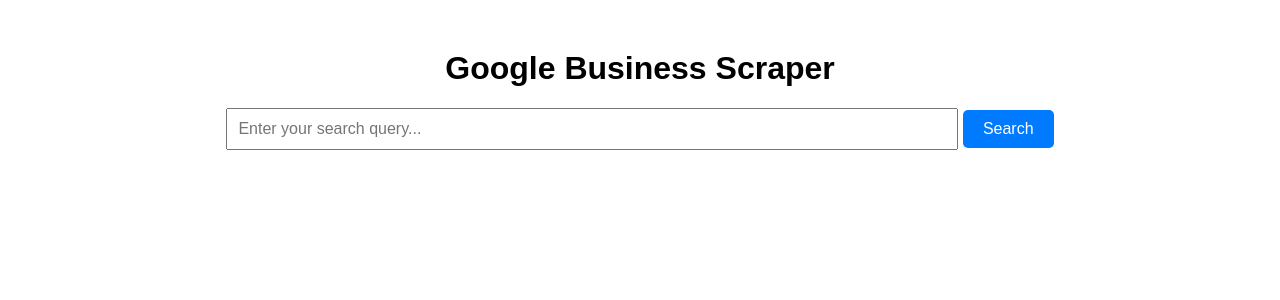
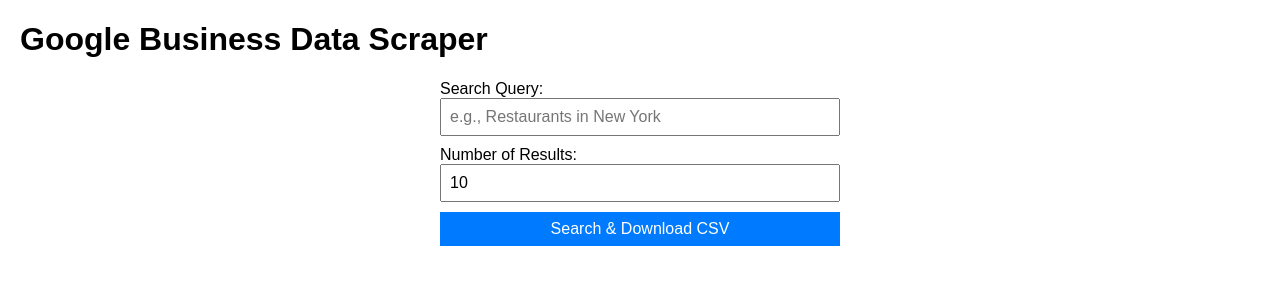
Before and after one commit to yogesh192001/Data-Scraper-Tool, a Flask app: page / in a window 1280 px wide. Shown: the top 300 px of the page. Run offline with Flask 3, Linux system fonts and the light colour scheme.

Commit message:
Update index.html

```diff
--- a/templates/index.html
+++ b/templates/index.html
@@ -3,25 +3,28 @@
 <head>
     <meta charset="UTF-8">
     <meta name="viewport" content="width=device-width, initial-scale=1.0">
-    <title>Google Business Scraper</title>
+    <title>Business Scraper</title>
     <style>
         body {
             font-family: Arial, sans-serif;
-            text-align: center;
-            margin: 50px;
+            margin: 20px;
+            padding: 0;
         }
-        input[type="text"] {
-            width: 60%;
-            padding: 10px;
+        form {
+            display: flex;
+            flex-direction: column;
+            max-width: 400px;
+            margin: auto;
+        }
+        input, button {
+            margin-bottom: 10px;
+            padding: 8px;
             font-size: 16px;
         }
         button {
-            padding: 10px 20px;
-            font-size: 16px;
             background-color: #007BFF;
             color: white;
             border: none;
-            border-radius: 5px;
             cursor: pointer;
         }
         button:hover {
@@ -30,10 +33,15 @@
     </style>
 </head>
 <body>
-    <h1>Google Business Scraper</h1>
+    <h1>Google Business Data Scraper</h1>
     <form action="/search" method="POST">
-        <input type="text" name="query" placeholder="Enter your search query..." required>
-        <button type="submit">Search</button>
+        <label for="query">Search Query:</label>
+        <input type="text" id="query" name="query" placeholder="e.g., Restaurants in New York" required>
+
+        <label for="num_results">Number of Results:</label>
+        <input type="number" id="num_results" name="num_results" value="10" min="1" max="10000000000000">
+
+        <button type="submit">Search & Download CSV</button>
     </form>
 </body>
 </html>
```
